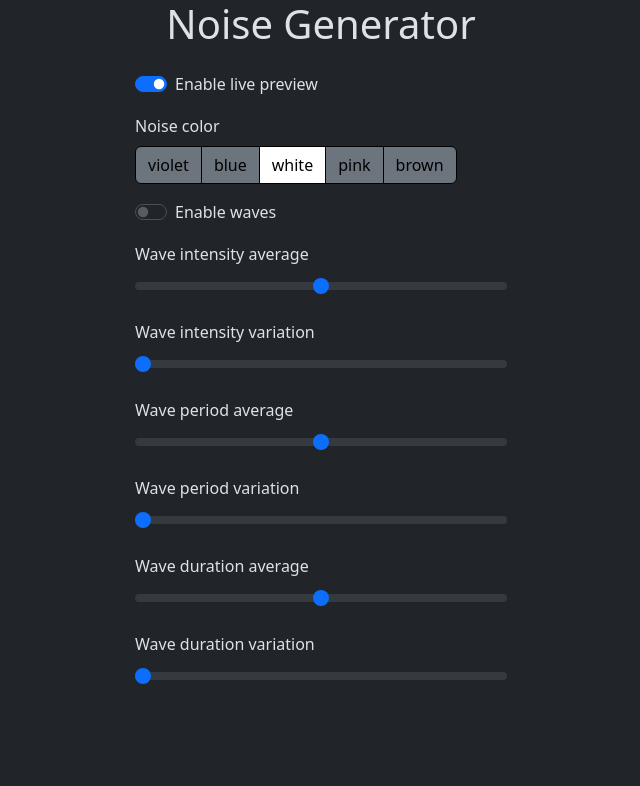
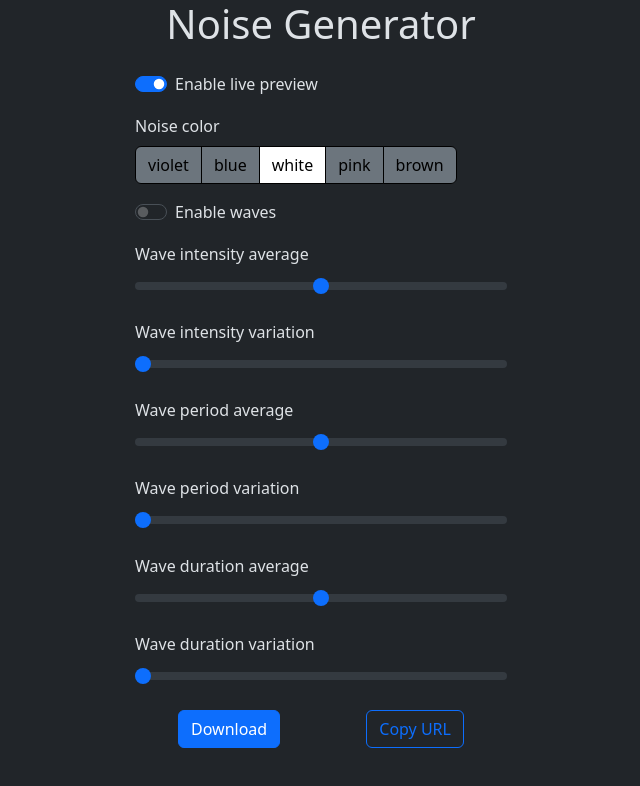
Before and after one commit to M-S-Jacobs2727/noise-gen, a React (Vite) app: page / in a window 1280 px wide. Shown: the top 786 px of the page, without its empty margins (319-959 px from the left). Built offline with nearby package versions, Linux system fonts and the light colour scheme.

Commit message:
add buttons

```diff
--- a/src/pages/Home.tsx
+++ b/src/pages/Home.tsx
@@ -1,5 +1,5 @@
 import { useState } from "react";
-import { Stack, Form } from "react-bootstrap";
+import { Stack, Form, Button, Collapse } from "react-bootstrap";
 
 import { ColorSelector } from "../components/ColorSelector";
 import { Slider } from "../components/Slider";
@@ -70,5 +70,14 @@ export function Home() {
                 value={range.value}
                 setValue={range.setter} />
         )}
+
+        <Stack direction="horizontal" className="justify-content-around">
+            <Button>Download</Button>
+            <Button
+                variant="outline-primary"
+            >
+                Copy URL
+            </Button>
+        </Stack>
     </Stack >
 }
```
